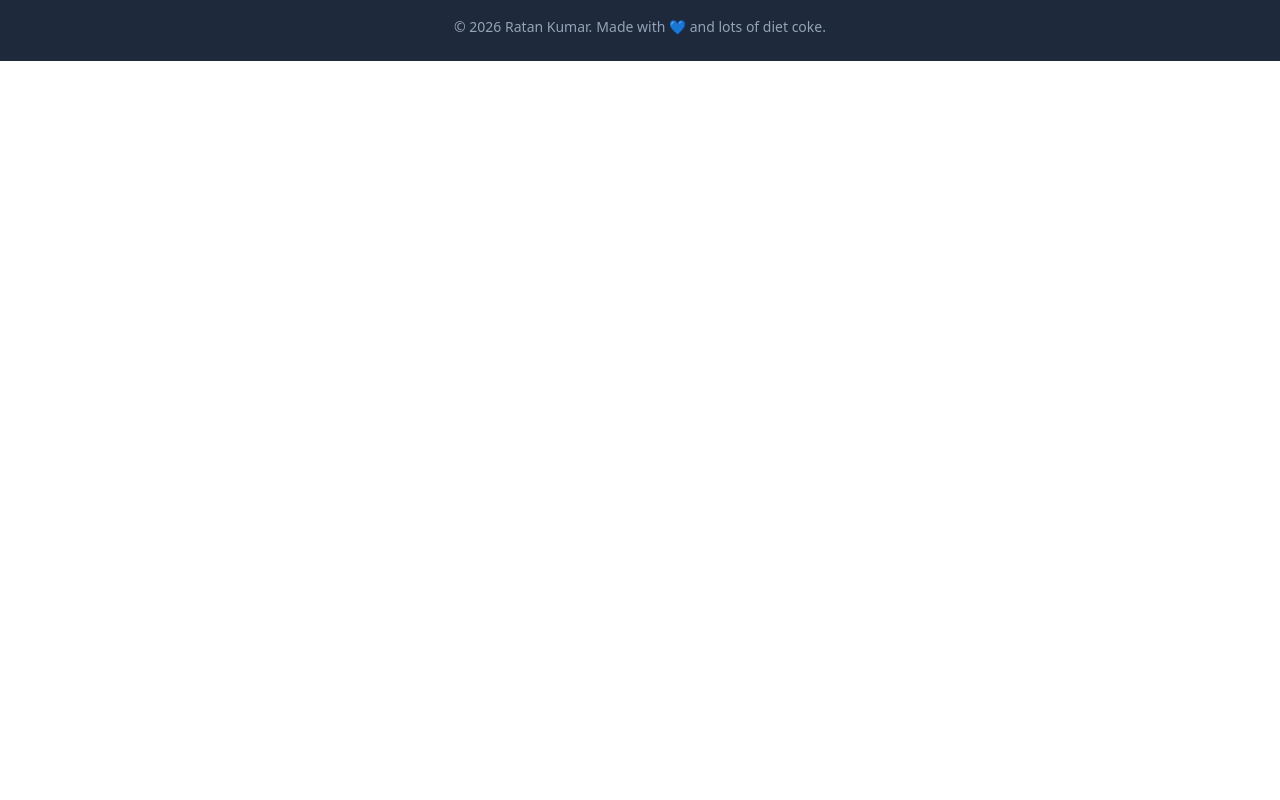
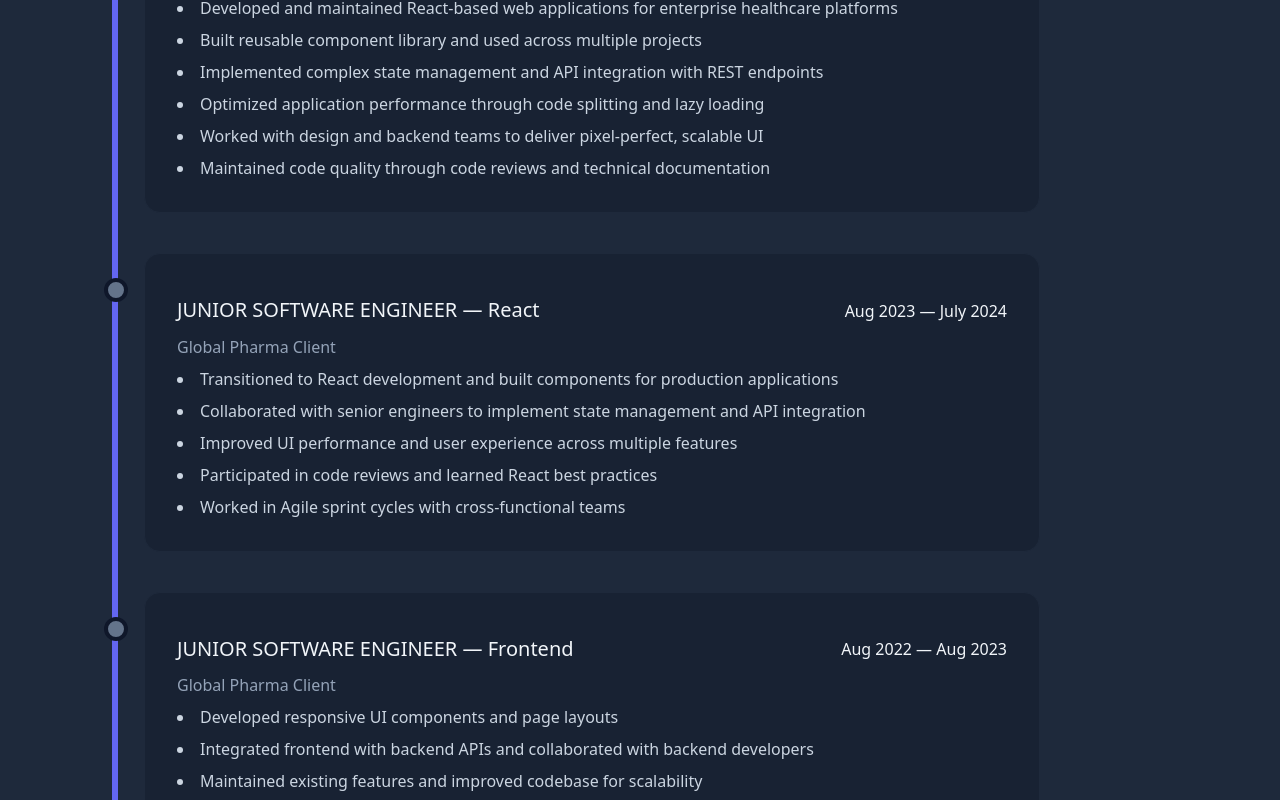
Before and after one commit to ratanraj343/portfolio, a React (Vite) app: page /about in a window 1280 px wide. Shown: the part 840-1640 px from the top of the page. Before the commit the page ends 901 px from the top, so only its background shows below. Built offline with nearby package versions, Linux system fonts and the light colour scheme.

Commit message:
added exp. section

```diff
--- a/src/Pages/About.jsx
+++ b/src/Pages/About.jsx
@@ -1,6 +1,7 @@
+import ProfessionalExperience from "../Components/ProfessionalExperience";
 const About = () => {
   return (
-    <section className="pt-32 pb-16 md:pb-32 min-h-screen">
+    <section className="pt-32 pb-16 min-h-screen">
       <div className="max-w-6xl mx-auto px-8">
         <div className="grid grid-cols-1 md:grid-cols-2 gap-20 items-start">
           <div className="space-y-4">
@@ -42,7 +43,7 @@ const About = () => {
                 </p>
 
                 <div className="space-y-2">
-                  <h3 className="text-3xl font-semibold">3+</h3>
+                  <h3 className="text-3xl font-semibold">4+</h3>
 
                   <p className="text-slate-300">Years of Experience</p>
                 </div>
@@ -68,7 +69,12 @@ const About = () => {
             </div>
           </div>
         </div>
+         <div className="pt-20">
+          <ProfessionalExperience />
+        </div>
+
       </div>
+
     </section>
   );
 };
--- a/src/Pages/Skills.jsx
+++ b/src/Pages/Skills.jsx
@@ -1,97 +1,8 @@
-import { skillsData } from '../utils/skillsData';
+import { skillsData } from '../data/skillsData';
 const Skills = () => {
   return (
-    // <section className="min-h-screen pt-32 pb-20">
-    //   <div className="max-w-6xl mx-auto px-8">
-    //     <div className="space-y-4">
-    //       <p className="text-base font-medium uppercase tracking-[0.15em] text-slate-300">
-    //         Skills
-    //       </p>
-
-    //       <h1 className="text-2xl md:text-3xl font-medium leading-relaxed md:leading-relaxed max-w-2xl">
-    //         Technologies and tools I use to build modern, scalable, and
-    //         user-focused digital experiences.
-    //       </h1>
-    //     </div>
-    //     <div className="grid grid-cols-1 md:grid-cols-3 gap-6 md:gap-8 max-w-5xl pt-12 md:pt-20">
-    //       <div className="bg-slate-900/30 border border-slate-800 rounded-2xl p-6 space-y-6">
-
-    //         <h2 className="text-xl font-medium">Frontend</h2>
-
-    //         <div className="flex flex-wrap gap-3">
-    //           <span className="bg-slate-900/40 border border-slate-800 rounded-full px-4 py-2 text-sm text-slate-300">
-    //             React
-    //           </span>
-
-    //           <span className="bg-slate-900/40 border border-slate-800 rounded-full px-4 py-2 text-sm text-slate-300">
-    //             JavaScript
-    //           </span>
-    //            <span className="bg-slate-900/40 border border-slate-800 rounded-full px-4 py-2 text-sm text-slate-300">
-    //             HTML
-    //           </span>
-
-    //           <span className="bg-slate-900/40 border border-slate-800 rounded-full px-4 py-2 text-sm text-slate-300">
-    //             Tailwind CSS
-    //           </span>
-    //           <span className="bg-slate-900/40 border border-slate-800 rounded-full px-4 py-2 text-sm text-slate-300">
-    //             Bootstrap
-    //           </span>
-
-
-    //           <span className="bg-slate-900/40 border border-slate-800 rounded-full px-4 py-2 text-sm text-slate-300">
-    //             CSS
-    //           </span>
-    //         </div>
-    //       </div>
-
-    //       <div className="bg-slate-900/30 border border-slate-800 rounded-2xl p-6 space-y-6">
-    //         <h2 className="text-xl font-medium">Tools</h2>
-
-    //         <div className="flex flex-wrap gap-3">
-    //           <span className="bg-slate-900/40 border border-slate-800 rounded-full px-4 py-2 text-sm text-slate-300">
-    //             Git
-    //           </span>
-
-    //           <span className="bg-slate-900/40 border border-slate-800 rounded-full px-4 py-2 text-sm text-slate-300">
-    //             GitHub
-    //           </span>
-
-    //           <span className="bg-slate-900/40 border border-slate-800 rounded-full px-4 py-2 text-sm text-slate-300">
-    //             Vite
-    //           </span>
-
-    //           <span className="bg-slate-900/40 border border-slate-800 rounded-full px-4 py-2 text-sm text-slate-300">
-    //             Figma
-    //           </span>
-    //         </div>
-    //       </div>
-
-    //       <div className="bg-slate-900/30 border border-slate-800 rounded-2xl p-6 space-y-6">
-    //         <h2 className="text-xl font-medium">Currently Exploring</h2>
-
-    //         <div className="flex flex-wrap gap-3">
-    //           <span className="bg-slate-900/40 border border-slate-800 rounded-full px-4 py-2 text-sm text-slate-300">
-    //             Node.js
-    //           </span>
-
-    //           <span className="bg-slate-900/40 border border-slate-800 rounded-full px-4 py-2 text-sm text-slate-300">
-    //             Backend Development
-    //           </span>
-
-    //           <span className="bg-slate-900/40 border border-slate-800 rounded-full px-4 py-2 text-sm text-slate-300">
-    //             System Design
-    //           </span>
-    //         </div>
-    //       </div>
-    //     </div>
-    //   </div>
-    // </section>
-
-
-
-
     <section className="min-h-screen pt-32 pb-20">
-      <div className="max-w-4xl mx-auto px-8">
+      <div className="max-w-6xl mx-auto px-8">
         {/* Section Header */}
         <div className="space-y-4">
           <p className="text-base font-medium uppercase tracking-[0.15em] text-slate-300">
@@ -128,6 +39,7 @@ const Skills = () => {
             </div>
           ))}
         </div>
+
       </div>
     </section>
   );
--- /dev/null
+++ b/src/components/ProfessionalExperience.jsx
@@ -0,0 +1,40 @@
+import experienceData from "../data/experienceData";
+const ProfessionalExperience = () => {
+  return (
+    <div>
+      <h1 className="text-2xl md:text-xl font-medium leading-relaxed md:leading-relaxed max-w-2xl mb-6">
+        Professional Experience
+      </h1>
+      <div className="relative pl-12">
+        {/* Vertical Timeline Line */}
+        <div className="absolute left-4 top-7 bottom-0 w-1.5 bg-indigo-500"></div>
+
+        {experienceData.map((experience, index) => (
+          <div key={index} className="relative max-w-4xl space-y-2 mb-10 border border-slate-800 rounded-2xl p-6 md:p-8 bg-slate-900/40 transition-all duration-300 hover:border-slate-700 hover:bg-slate-900/60">
+
+            {/* Dot */}
+            <div className={`absolute left-[-41px] top-6 w-6 h-6 rounded-full border-4 border-slate-900  ${
+              index === 0 ? 'bg-indigo-500 shadow-lg shadow-indigo-500/50' : 'bg-slate-500 '
+            }`}></div>
+
+            <div className="block md:flex items-center justify-between">
+              <h2 className="text-2xl md:text-xl font-medium leading-relaxed md:leading-relaxed max-w-2xl">
+                {experience.title}
+              </h2>
+              <p>{experience.dateRange}</p>
+            </div>
+            <p className="text-base font-small text-slate-400">
+                {experience.company}
+                </p>
+            <ul className="list-disc list-inside text-slate-300 space-y-2">
+              {experience.bullets.map((bullet, bulletindex) => (
+                <li key={bulletindex}>{bullet}</li>
+              ))}
+            </ul>
+          </div>
+        ))}
+      </div>
+    </div>
+  );
+};
+export default ProfessionalExperience;
--- /dev/null
+++ b/src/data/experienceData.jsx
@@ -0,0 +1,43 @@
+const experienceData = [
+
+ {
+    title: "Software Engineer",
+    dateRange: "July 2024 — Present",
+    company: "Global Pharma Client",
+    bullets: [
+      "Developed and maintained React-based web applications for enterprise healthcare platforms",
+      "Built reusable component library and used across multiple projects",
+      "Implemented complex state management and API integration with REST endpoints",
+      "Optimized application performance through code splitting and lazy loading",
+      "Worked with design and backend teams to deliver pixel-perfect, scalable UI",
+      "Maintained code quality through code reviews and technical documentation"
+    ]
+  },
+ {
+    title: "JUNIOR SOFTWARE ENGINEER — React",
+    dateRange: "Aug 2023 — July 2024",
+    company: "Global Pharma Client",
+    bullets: [
+      "Transitioned to React development and built components for production applications",
+      "Collaborated with senior engineers to implement state management and API integration",
+      "Improved UI performance and user experience across multiple features",
+      "Participated in code reviews and learned React best practices",
+      "Worked in Agile sprint cycles with cross-functional teams"
+]
+  },
+ {
+    title: "JUNIOR SOFTWARE ENGINEER — Frontend",
+    dateRange: "Aug 2022 — Aug 2023",
+    company: "Global Pharma Client",
+    bullets: [
+      "Developed responsive UI components and page layouts",
+      "Integrated frontend with backend APIs and collaborated with backend developers",
+      "Maintained existing features and improved codebase for scalability",
+      "Participated in code reviews and contributed to team documentation",
+      "Worked in Agile sprint cycles with designers, QA, and product managers"
+
+    ]
+  },
+
+];
+export default experienceData;
```
Also changed, not shown: src/data/skillsData.jsx (renamed from src/utils/skillsData.jsx), 1 other file (tests, documents, lock files or other folders).
